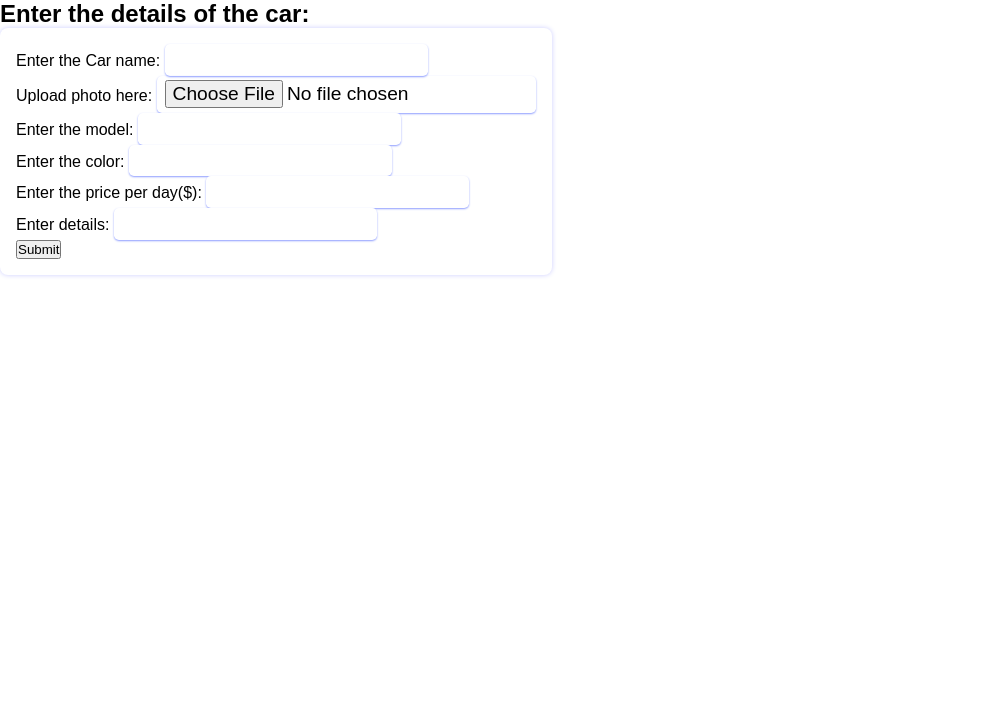
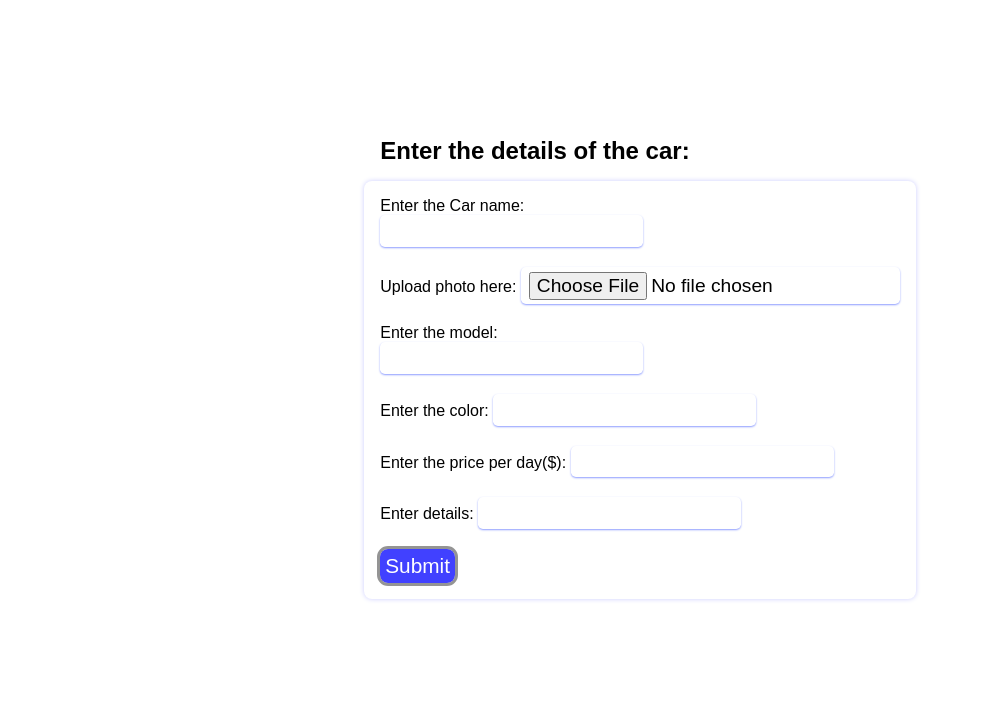
Before and after one commit to adkshishir/car_rental, a PHP site: page /admin/car_register.php in a window 1280 px wide. Shown: the top 719 px of the page, without its empty margins (0-981 px from the left). Run offline with PHP 8.4, Linux system fonts and the light colour scheme.

Commit message:
validation and some change in forms

```diff
--- a/admin/car_register.php
+++ b/admin/car_register.php
@@ -11,11 +11,13 @@
 
 <body>
     <header>
-        <h2>Enter the details of the car:</h2>
+        <!-- <h2>Enter the details of the car:</h2> -->
     </header>
     <main>
-        <section>
-            <form action="#" method="post" enctype="multipart/form-data">
+        <section class='form-section'>
+       <div>
+       <h2>Enter the details of the car:</h2>
+            <form action="#" method="post" enctype="multipart/form-data" onsubmit='return validationForm_adminAdd()'>
                 <?php
                 if (isset($_POST['submit'])) {
                     $name = $_POST['name'];
@@ -46,35 +48,50 @@
                 }
                 ?>
                 <div class="name">
-                    <label for="name">Enter the Car name:</label>
+                    <label for="name">Enter the Car name:</label><br/>
                     <input type="text" name="name" id="name"><br />
+                    <div id='nameError' class='error'></div>
                 </div>
                 <div class="photo">
                     <label for="photo">Upload photo here:</label>
                     <input type="file" name="photo" id="photo"><br />
+                    <div id='photoError' class='error'></div>
+
                 </div>
                 <div class="model">
-                    <label for="model">Enter the model:</label>
+                    <label for="model">Enter the model:</label><br/>
                     <input type="text" name="model" id="model"><br />
+                    <div id='modelError' class='error'></div>
+
                 </div>
                 <div class="color">
                     <label for="color">Enter the color:</label>
                     <input type="text" name="color" id="color"><br />
+                    <div id='colorError' class='error'></div>
+
                 </div>
                 <div class="price">
                     <label for="price">Enter the price per day($):</label>
                     <input type="number" step="0.01" name="price" id="price"><br />
+                    <div id='priceError' class='error'></div>
+
                 </div>
                 <div class="desc">
                     <label for="description">Enter details:</label>
                     <input type="text" name="description" id="description"><br />
+                    <div id='descError' class='error'></div>
+
                 </div>
                 <div class="submit">
-                    <button type="submit" name="submit">Submit</button>
+                    <button type="submit" name="submit" class='button'>Submit</button>
                 </div>
             </form>
+       </div>
         </section>
     </main>
+    <script src='../asserts/js/validation_adminAdd.js'>
+
+    </script>
 </body>
 
 </html>
--- a/admin/index.html
+++ b/admin/index.html
@@ -16,9 +16,9 @@
 
       <nav class="nav nav-bar">
         <ul class="nav nav-ul nav-sticky">
-          <li class="nav-element">Add Cars</li>
-          <li class="nav-element">Delete Cars</li>
-          <li class="nav-element">Update Cars</li>
+          <li class="nav-element">Dash board</li>
+          <li class="nav-element">Register_ car</li>
+          <!-- <li class="nav-element">Update Cars</li> -->
         </ul>
       </nav>
     </header>
--- a/asserts/css/style.css
+++ b/asserts/css/style.css
@@ -83,6 +83,9 @@
 }
 
 /* form css */
+.form-section div h2 {
+  margin: 1rem;
+}
 form {
   width: fit-content;
   height: fit-content;
@@ -92,9 +95,10 @@ form {
 }
 .form-section {
   width: 100%;
-  height: 50vh;
+  height: 90vh;
   justify-content: center;
-  display: grid;
+  align-items: center;
+  display: flex;
 }
 input {
   font-size: 1.2rem;
--- a/asserts/js/validation_adminAdd.js
+++ b/asserts/js/validation_adminAdd.js
@@ -1,27 +1,40 @@
 function validationForm_adminAdd() {
-  let make = document.forms["addCarForm"]["make"].value;
-  let model = document.forms["addCarForm"]["model"].value;
-  let year = document.forms["addCarForm"]["year"].value;
-  let rentalrate = document.forms["addCarForm"]["rental_rate"].value;
+  let name = document.getElementById("name").value;
+  let photo = document.getElementById("photo").value;
+  let model = document.getElementById("model").value;
+  let color = document.getElementById("color").value;
+  let price = document.getElementById("price").value;
+  let desc = document.getElementById("description").value;
 
-  if (make === "") {
-    alert("Please enter the car make.");
+  const errorMessages = document.querySelectorAll(".error");
+  errorMessages.forEach(function (errorMessage) {
+    errorMessage.textContent = "";
+  });
+
+  if (name === "") {
+    let nameError = document.getElementById("nameError");
+
+    nameError.textContent = "Please enter the car name.";
     return false;
   }
   if (model === "") {
-    alert("please enter the model of car");
+    let modelError = document.getElementById("modelError");
+    modelError.textContent = "please enter the model of car";
     return false;
   }
-  if (year === "") {
-    alert("plear enter when did this car made");
+  if (color === "") {
+    let colorError = document.getElementById("colorError");
+    colorError.textContent = "Enter the color of the car";
     return false;
   }
-  if (isNaN(year) || year < 1900 || year > new Date().getFullYear()) {
-    alert("please enter the valid year of the car");
+  if (price === "") {
+    let priceError = document.getElementById("priceError");
+    priceError.textContent = "you forget to enter the price of the car";
     return false;
   }
-  if (rentalrate === "" || isNaN(rentalrate) || rentalrate <= 0) {
-    alert("please enter the valid rental rate.");
+  if (photo === "") {
+    let photoError = document.getElementById("photoError");
+    photoError.textContent = "forgot to enter the photo of the car";
     return false;
   }
 }
--- a/user_register.php
+++ b/user_register.php
@@ -16,7 +16,8 @@
     </header>
     <main>
         <section class='form-section'>
-        <h2>registration Form</h2>
+       <div>
+       <h2>Registration Form</h2>
             <form action="#" method="post" onsubmit='return validationForm_userRegistation()'>
                 <?php
                 if (isset($_POST['submit'])) {
@@ -67,6 +68,7 @@
                     <button type="submit" name="submit" class="button">Submit</button>
                 </div>
             </form>
+       </div>
         </section>
     </main>
     <script src='asserts/js/validation_userRegistration.js'>
```
Also changed, not shown: admin/user_login.php (+15 -5 lines), asserts/js/validation_login.js (+8 -6 lines), user_login.php (+10 -7 lines).
